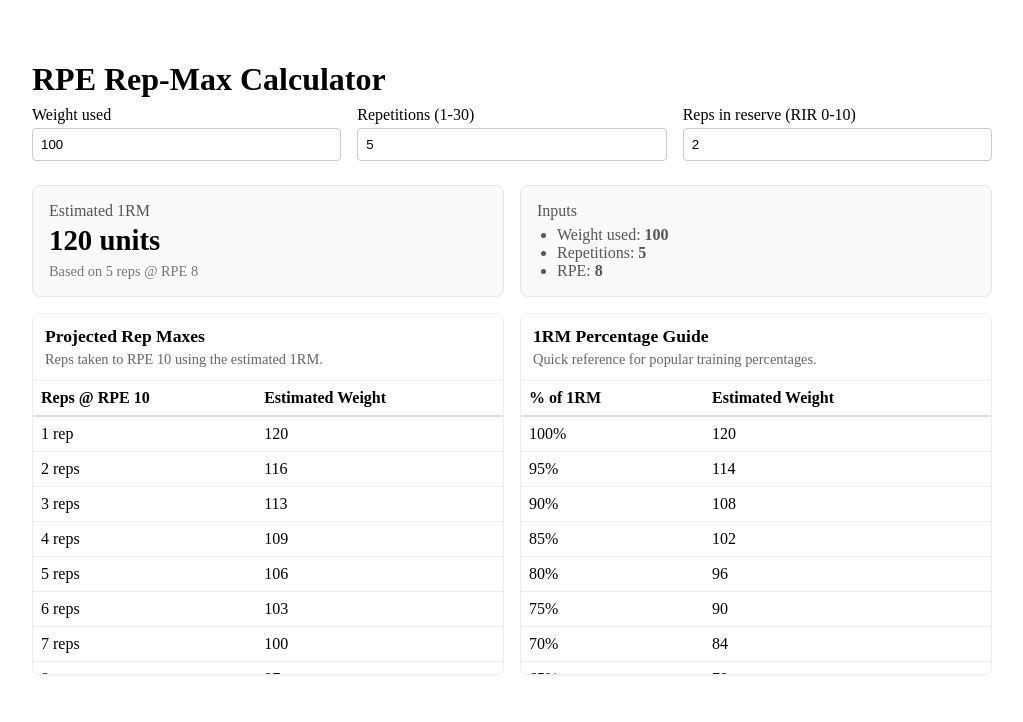
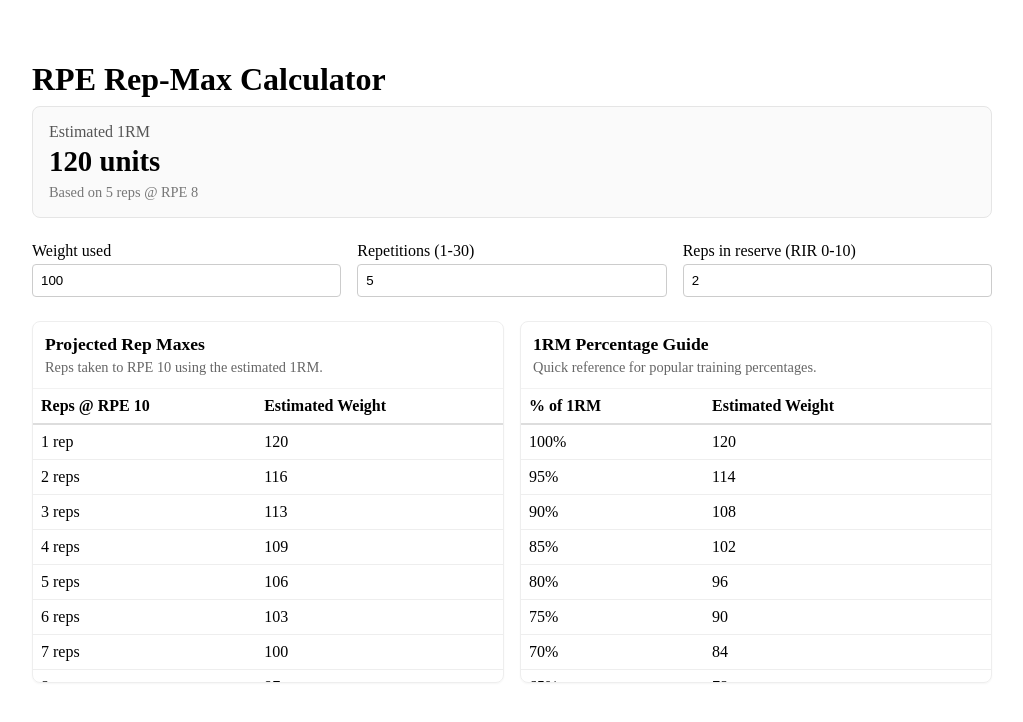
Before and after one commit to ipwnponies/personal-pwa, a Next.js app: page /fitness in a window 1280 px wide. Shown: the top 722 px of the page, without its empty margins (128-1151 px from the left). Built offline with nearby package versions, Linux system fonts and the light colour scheme.

Commit message:
Move estimated RM calculation to top
Move to top, so that it's the top billing.
This requires changing it so the component always has fixed size and
doesn't cause reflow.

```diff
--- a/pages/fitness/index.jsx
+++ b/pages/fitness/index.jsx
@@ -91,9 +91,41 @@ export default function FitnessRpeCalculator() {
     };
   }, [rir, repetitions, weight]);
 
+  const estimatedOneRmDisplay = calculation.error ? '--' : formatWeight(calculation.estimatedOneRm);
+  const repetitionDisplay = Number.isFinite(repetitions)
+    ? `${repetitions} rep${repetitions === 1 ? '' : 's'}`
+    : '--';
+  const rpeDisplay = Number.isFinite(rir) ? 10 - rir : '--';
+
   return (
     <main style={{ maxWidth: '960px', margin: '0 auto', padding: '2rem 1rem' }}>
       <h1 style={{ marginBottom: '0.5rem' }}>RPE Rep-Max Calculator</h1>
+
+      <div
+        style={{
+          display: 'grid',
+          gridTemplateColumns: 'repeat(auto-fit, minmax(260px, 1fr))',
+          gap: '1rem',
+          marginBottom: '1.5rem',
+        }}
+      >
+        <div
+          style={{
+            border: '1px solid #e5e5e5',
+            borderRadius: '8px',
+            padding: '1rem',
+            background: '#fafafa',
+          }}
+        >
+          <p style={{ margin: 0, color: '#555' }}>Estimated 1RM</p>
+          <p style={{ fontSize: '1.8rem', fontWeight: 700, margin: '0.25rem 0 0' }}>
+            {estimatedOneRmDisplay} units
+          </p>
+          <p style={{ margin: '0.35rem 0 0', color: '#777', fontSize: '0.9rem' }}>
+            Based on {repetitionDisplay} @ RPE {rpeDisplay}
+          </p>
+        </div>
+      </div>
 
       <form
         style={{
@@ -144,53 +176,6 @@ export default function FitnessRpeCalculator() {
         <p style={{ color: '#b00020' }}>{calculation.error}</p>
       ) : (
         <section>
-          <div
-            style={{
-              display: 'grid',
-              gridTemplateColumns: 'repeat(auto-fit, minmax(260px, 1fr))',
-              gap: '1rem',
-              marginBottom: '1rem',
-            }}
-          >
-            <div
-              style={{
-                border: '1px solid #e5e5e5',
-                borderRadius: '8px',
-                padding: '1rem',
-                background: '#fafafa',
-              }}
-            >
-              <p style={{ margin: 0, color: '#555' }}>Estimated 1RM</p>
-              <p style={{ fontSize: '1.8rem', fontWeight: 700, margin: '0.25rem 0 0' }}>
-                {formatWeight(calculation.estimatedOneRm)} units
-              </p>
-              <p style={{ margin: '0.35rem 0 0', color: '#777', fontSize: '0.9rem' }}>
-                Based on {repetitions} rep{repetitions === 1 ? '' : 's'} @ RPE {10 - rir}
-              </p>
-            </div>
-            <div
-              style={{
-                border: '1px solid #e5e5e5',
-                borderRadius: '8px',
-                padding: '1rem',
-                background: '#fafafa',
-              }}
-            >
-              <p style={{ margin: 0, color: '#555' }}>Inputs</p>
-              <ul style={{ margin: '0.35rem 0 0', paddingLeft: '1.25rem', color: '#555' }}>
-                <li>
-                  Weight used: <strong>{formatWeight(weight)}</strong>
-                </li>
-                <li>
-                  Repetitions: <strong>{repetitions}</strong>
-                </li>
-                <li>
-                  RPE: <strong>{10 - rir}</strong>
-                </li>
-              </ul>
-            </div>
-          </div>
-
           <div
             style={{
               display: 'grid',
```
